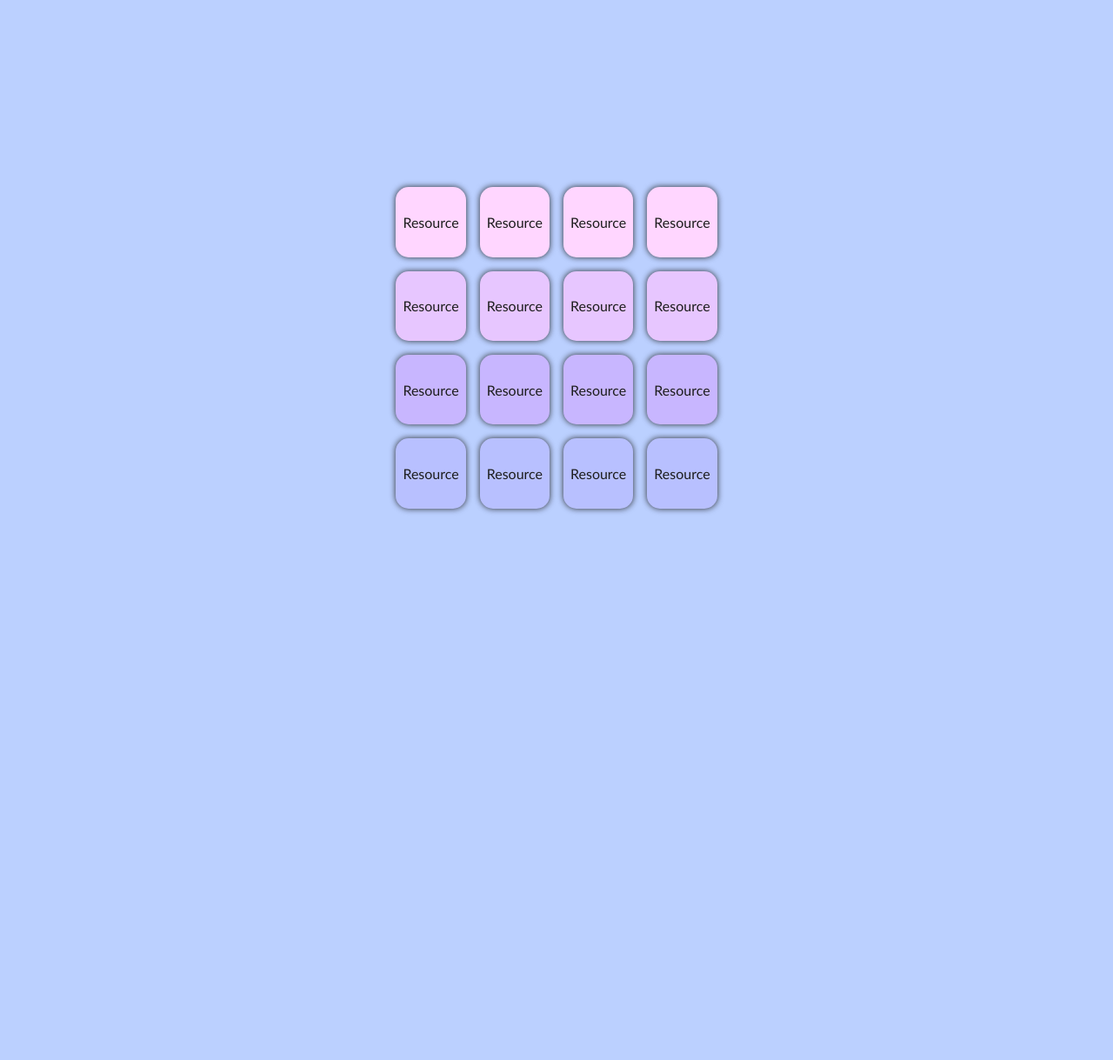
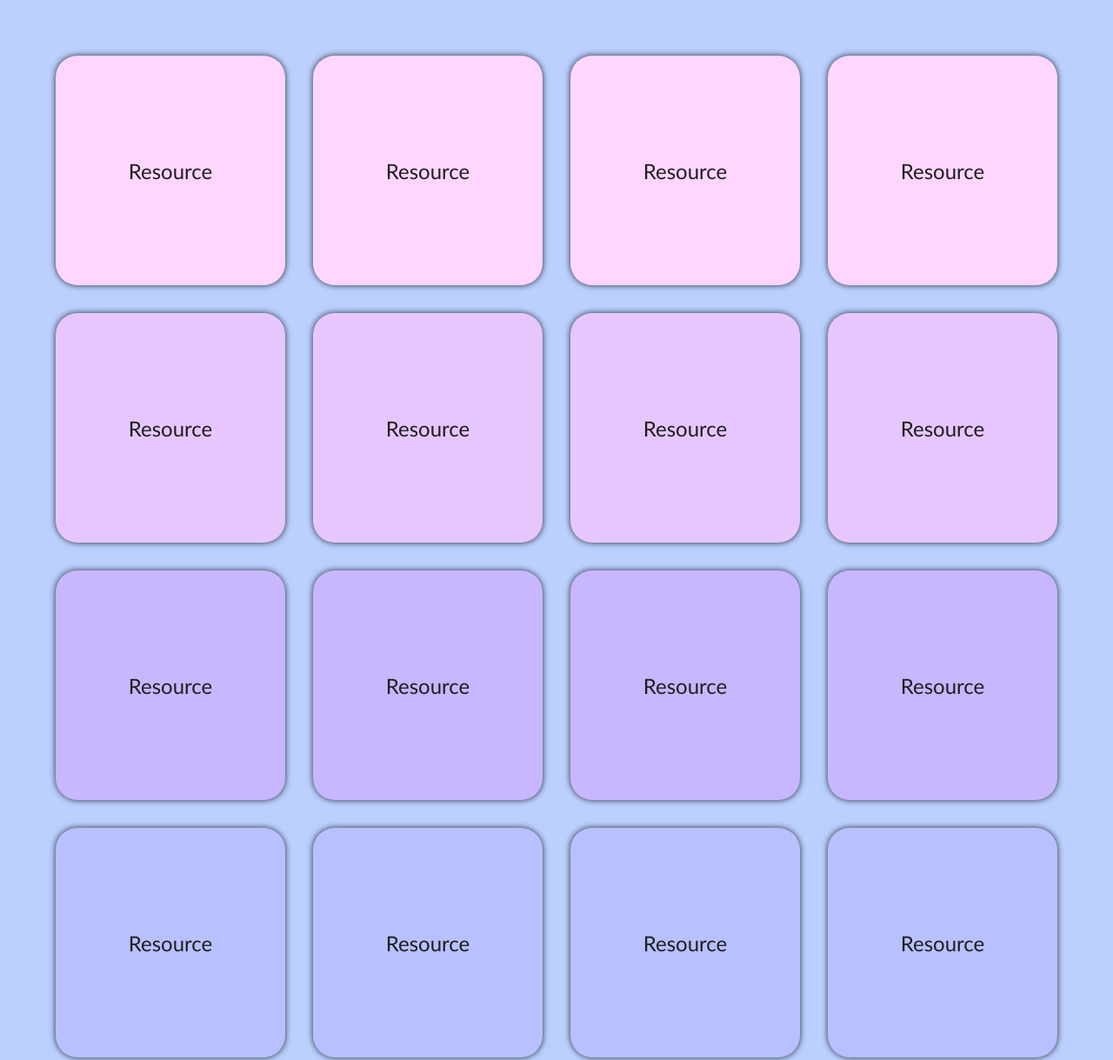
Before and after one commit to Sven-ja/css-day5, a plain HTML site: page svenja/basic/index.html in a window 1280 px wide. Shown: the top 1219 px of the page at 87% size. Before the commit the page ends 800 px from the top, so only its background shows below. Drawn offline with Linux system fonts and the light colour scheme.

Commit message:
nesting problems fixed

```diff
--- a/svenja/basic/index.html
+++ b/svenja/basic/index.html
@@ -9,56 +9,72 @@
 </head>
 
 <body>
-    <main class="container">
+    <main>
         <div class="raster">
-            <a href="" class="link violet">Resource
+            <div class="button violet">
+                <a href="" class="link">Resource</a>
                 <div class="overlay"></div>
-            </a>
-            <a href="" class=" link violet">Resource
+            </div>
+            <div class="button violet">
+                <a href="" class=" link">Resource</a>
                 <div class="overlay"></div>
-            </a>
-            <a href="" class=" link violet">Resource
+            </div>
+            <div class="button violet">
+                <a href="" class=" link">Resource</a>
                 <div class="overlay"></div>
-            </a>
-            <a href="" class=" link violet">Resource
+            </div>
+            <div class="button violet">
+                <a href="" class=" link">Resource</a>
                 <div class="overlay"></div>
-            </a>
-            <a href="" class="link lavender">Resource
+            </div>
+            <div class="button lavender">
+                <a href="" class="link">Resource</a>
                 <div class="overlay"></div>
-            </a>
-            <a href="" class="link lavender">Resource
+            </div>
+            <div class="button lavender">
+                <a href="" class="link">Resource</a>
                 <div class="overlay"></div>
-            </a>
-            <a href="" class="link lavender">Resource
+            </div>
+            <div class="button lavender">
+                <a href="" class="link">Resource</a>
                 <div class="overlay"></div>
-            </a>
-            <a href="" class="link lavender">Resource
+            </div>
+            <div class="button  lavender">
+                <a href="" class="link">Resource</a>
                 <div class="overlay"></div>
-            </a>
-            <a href="" class="link purple">Resource
+            </div>
+            <div class="button purple">
+                <a href="" class="link">Resource</a>
                 <div class="overlay"></div>
-            </a>
-            <a href="" class="link purple">Resource
+            </div>
+            <div class="button purple">
+                <a href="" class="link">Resource</a>
                 <div class="overlay"></div>
-            </a>
-            <a href="" class="link purple">Resource
+            </div>
+            <div class="button purple">
+                <a href="" class="link">Resource</a>
                 <div class="overlay"></div>
-            </a>
-            <a href="" class="link purple">Resource
+            </div>
+            <div class="button purple">
+                <a href="" class="link">Resource</a>
                 <div class="overlay"></div>
-            </a>
-            <a href="" class="link blue">Resource
+            </div>
+            <div class="button blue">
+                <a href="" class="link">Resource</a>
                 <div class="overlay"></div>
-            </a>
-            <a href="" class="link blue">Resource
+            </div>
+            <div class="button blue">
+                <a href="" class="link">Resource</a>
                 <div class="overlay"></div>
-            </a>
-            <a href="" class="link blue">Resource
+            </div>
+            <div class="button blue">
+                <a href="" class="link">Resource</a>
                 <div class="overlay"></div>
-            </a>
-            <a href="" class="link blue">Resource
+            </div>
+            <div class="button blue">
+                <a href="" class="link">Resource</a>
                 <div class="overlay"></div>
-            </a>
+            </div>
         </div>
     </main>
 </body>
--- a/svenja/basic/style.scss
+++ b/svenja/basic/style.scss
@@ -13,14 +13,46 @@ body {
 }
 
 main {
-    height: 100vh;
     @include flex-center;
 
     .raster {
+        width: 100%;
         display: grid;
         grid-template-columns: repeat(4, 1fr);
-        gap: 1rem;
-        margin: 1.5rem;
+        gap: 2rem;
+        margin: 4rem;
+
+        .button {
+            aspect-ratio: 1/1;
+            border-radius: 25px;
+            box-shadow: 1px 1px 6px rgba(30, 30, 30, 0.5), -1px -1px 6px rgba(30, 30, 30, 0.5);
+            font-size: 1.5rem;
+            padding: 0.5rem 0.5rem;
+            overflow: hidden;
+            @include flex-center();
+            position: relative;
+
+            .link {
+                color: $font-color;
+                text-decoration: none;
+            }
+
+            .overlay {
+                position: absolute;
+                background-color: $overlay-color;
+                transition: all .5s ease-in-out;
+                width: 100%;
+                height: 100%;
+                top: 0;
+                bottom: 0;
+                opacity: 0;
+            }
+
+            :hover {
+                opacity: 1;
+            }
+        }
+    }
 
     .violet {
         background-color: $violet;
@@ -39,49 +71,43 @@ main {
     }
 }
 
-    .link {
-        position: relative;
-        color: $font-color;
-        text-decoration: none;
-        aspect-ratio: 1/1;
-        border-radius: 15px;
-        box-shadow: 1px 1px 6px rgba(30, 30, 30, 0.5), -1px -1px 6px rgba(30, 30, 30, 0.5);
+@media screen and (max-width: 200px) {
+    main {
+        .raster {
+            grid-template-columns: 1fr;
+            gap: 1.5rem;
+            margin: 1.5rem;
+
+            .button {
+                border-radius: 0px;
                 font-size: 1rem;
-        padding: 0.5rem 0.5rem;
-        overflow: hidden;
-        @include flex-center();
-
-        .overlay {
-            position: absolute;
-            background-color: $overlay-color;
-            transition: all .5s ease-in-out;
-            width: 100%;
-            height: 100%;
-            top: 0;
-            bottom: 0;
-            opacity: 0;
+                padding: 0.3rem 0.3rem;
             }
-
-        :hover {
-            opacity: 1;
         }
     }
 }
 
-@media screen and (max-width: 600px) {
+@media screen and (min-width: 201px) and (max-width: 600px) {
+    main {
         .raster {
-        grid-template-columns: 1fr;
+            grid-template-columns: repeat(2, 1fr);
+            gap: 1.5rem;
+            margin: 1.5rem;
+
+            .button {
+                border-radius: 15px;
+                font-size: 2rem;
+                padding: 0.3rem 0.3rem;
+            }
         }
     }
 
-@media screen and (min-width: 601px) and (max-width: 1200px) {
-    .raster {
-        grid-template-columns: repeat(2, 1fr);
-    }
 }
 
-@media screen and (min-width: 1201px) and (max-width: 1600px) {
+@media screen and (min-width: 601px) and (max-width: 1200px) {
+    main {
         .raster {
             grid-template-columns: repeat(4, 1fr);
         }
     }
+}
```
Also changed, not shown: svenja/basic/style.css, 1 other file. Lines whose indentation alone changed are shown as unchanged.
